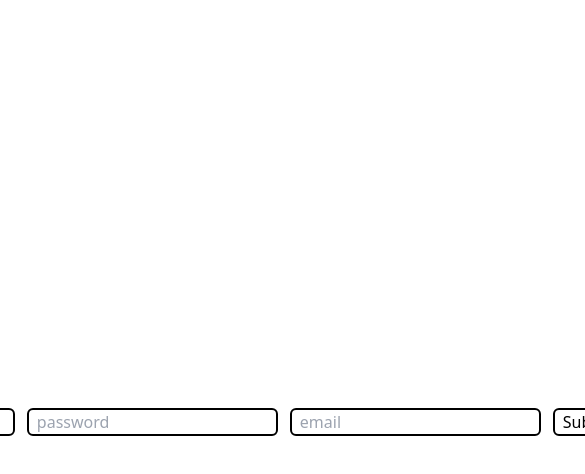
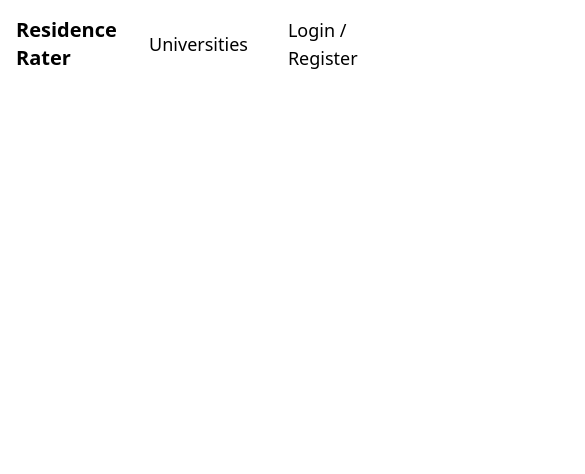
Before and after one commit to ericqiu04/Residence-Rater, a Next.js app in the folder client/: page / in a window 390 px wide. Shown: the top 474 px of the page, 585 px wide, since content can reach past the window. Built offline with nearby package versions, Linux system fonts and the light colour scheme.

Commit message:
created basic navbar for web, mobile will be added later

```diff
--- a/client/pages/index.tsx
+++ b/client/pages/index.tsx
@@ -1,70 +1,34 @@
-import React, { useState, useEffect } from "react";
-import axios from "axios";
+import React from "react";
+import Link from "next/link";
 
-
-interface State {
-  name: string;
-  password: string;
-  email: string;
-}
-class Home extends React.Component<{}, State> {
-  constructor(props: {}) {
-    super(props);
-    this.state = {
-      name: "",
-      password: "",
-      email: "",
-    };
-
-    this.handleSubmit = this.handleSubmit.bind(this)
-  }
-
-  async handleSubmit(e: any) {
-    e.preventDefault();
-    const { name, password, email } = this.state;
-    axios
-      .post("http://localhost:8000/api/user_login", { name, password, email })
-      .then((response) => {
-        console.log("Form submitted successfully:", response.data);
-      })
-      .catch((error) => {
-        console.error("Error submitting form:", error);
-      });
-  }
-
+class Home extends React.Component {
   render() {
     return (
       <>
-        <div className="flex h-screen justify-center items-center">
-          <form
-            className="flex flex-row space-x-3"
-            onSubmit={this.handleSubmit}
-          >
-            <input
-              className="border-black border-2 px-2 rounded-md"
-              placeholder="name"
-              type="text"
-              onChange={(e) => this.setState({ name: e.target.value })}
-            />
-            <input
-              className="border-black border-2 px-2 rounded-md"
-              placeholder="password"
-              type="text"
-              onChange={(e) => this.setState({ password: e.target.value })}
-            />
-            <input
-              className="border-black border-2 px-2 rounded-md"
-              placeholder="email"
-              type="email"
-              onChange={(e) => this.setState({ email: e.target.value })}
-            />
-            <button
-              className="border-black border-2 px-2 rounded-md"
-              type="submit"
-            >
-              Submit
-            </button>
-          </form>
+        <div className="">
+          {/* NAVBAR */}
+          <nav className="p-4">
+            <div className="container mx-auto">
+              <div className="flex items-center justify-between">
+                <div className="flex items-center space-x-4">
+                  <Link href="/">
+                    <h3 className="text-default font-bold text-xl">
+                      Residence Rater
+                    </h3>
+                  </Link>
+                </div>
+                <div className="flex items-center space-x-10"> {/* Changed from hidden md:flex */}
+                  <Link href="/residences">
+                    <h4 className="text-default text-lg">Universities</h4>
+                  </Link>
+                  {/* Turn into an icon later */}
+                  <Link href="/contact">
+                    <h4 className="text-default text-lg">Login / Register</h4>
+                  </Link>
+                </div>
+              </div>
+            </div>
+          </nav>
         </div>
       </>
     );
--- a/client/tailwind.config.ts
+++ b/client/tailwind.config.ts
@@ -13,6 +13,9 @@ const config: Config = {
         'gradient-conic':
           'conic-gradient(from 180deg at 50% 50%, var(--tw-gradient-stops))',
       },
+      colors:{
+        customDefault: '#102133'
+      }
     },
   },
   plugins: [],
```
